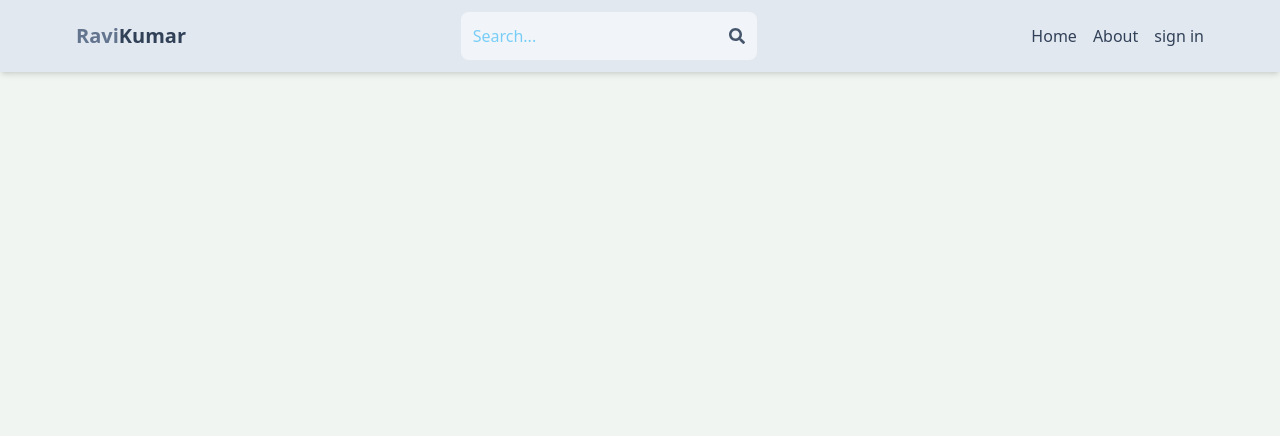
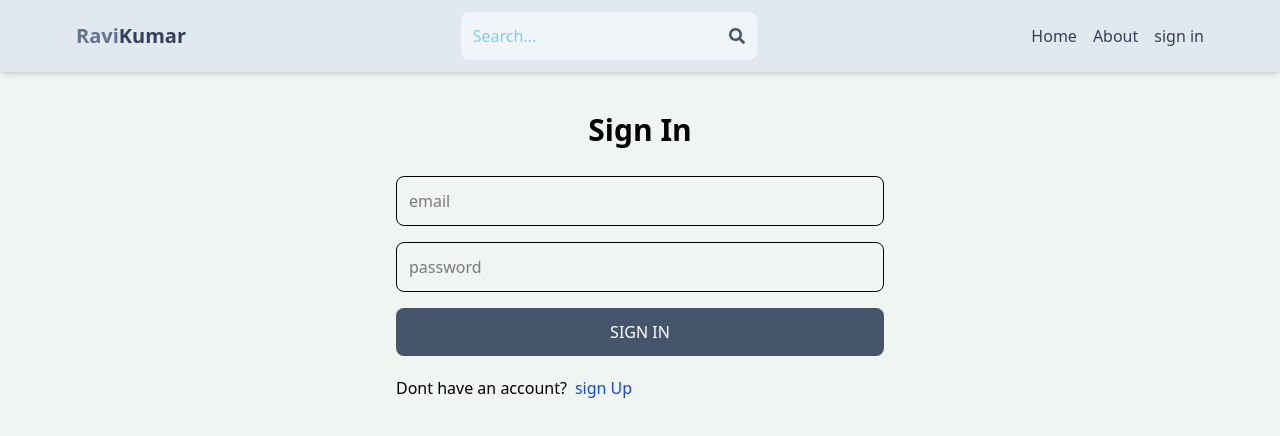
Before and after one commit to 22UCS097/estate, a React (Vite) app in the folder client/: page /sign-in in a window 1280 px wide. Shown: the top 436 px of the page. Built offline with nearby package versions, Linux system fonts and the light colour scheme.

Commit message:
complete signin page

```diff
--- a/client/src/pages/SignIn.jsx
+++ b/client/src/pages/SignIn.jsx
@@ -1,8 +1,71 @@
-import React from 'react'
+import React, { useState } from 'react'
+import {Link,useNavigate} from 'react-router-dom'
+
 
 export default function SignIn() {
+  const [formData,setFromData]=useState({});
+  const [error,setError]=useState(null);
+  const [loading,setLoading]=useState(null);
+  const navigate=useNavigate();
+
+  const handleChange=(e)=>{
+     setFromData(
+      {
+        ...formData,
+        [e.target.id]:e.target.value
+      }
+     )
+  }
+
+  const handleSubmit=async(e)=>{
+     e.preventDefault();
+      try{
+        setLoading(true);
+        const res=await fetch('/api/auth/signin',{
+          method:'POST',
+          headers:{
+           'Content-Type':'application/json'
+          },
+          body:JSON.stringify(formData),
+        });
+        const data=await res.json();
+         if(data.success==false){
+           setError(data.message),
+           setLoading(false);
+           return ;
+         }
+         setLoading(false);
+         setError(null);
+         navigate('/');
+     } catch(error){
+          setLoading(false);
+          setError(error.message);
+      };
+
+    }
+
+
   return (
-    <div>
+    <div className='p-3 max-w-lg mx-auto'>
+       <h1 className='text-3xl text-center font-semibold my-7'>Sign In</h1>
+        <form onSubmit={handleSubmit} className="flex flex-col gap-4 ">
+          <input type="email" placeholder='email'
+           className='border p-3 rounded-lg' id='email' onChange={handleChange}/>
+          <input type="password" placeholder='password'
+           className='border p-3 rounded-lg' id='password' onChange={handleChange} />
+
+           <button disabled={loading} className='bg-slate-600 text-white p-3 rounded-lg uppercase hover:opacity-95
+             disabled:opacity-80'> {loading ? 'Loading...':'sign in'}
+             </button>
+        </form>
+
+         <div className='flex gap-2 mt-5'>
+            <p >Dont have an account?</p>
+            <Link to={"/sign-up"}>
+             <span className='text-blue-700'>sign Up</span>
+            </Link>
+         </div>
+         {error && <p className='text-red-500 mt-5'>{error}</p>}
 
     </div>
   )
```
